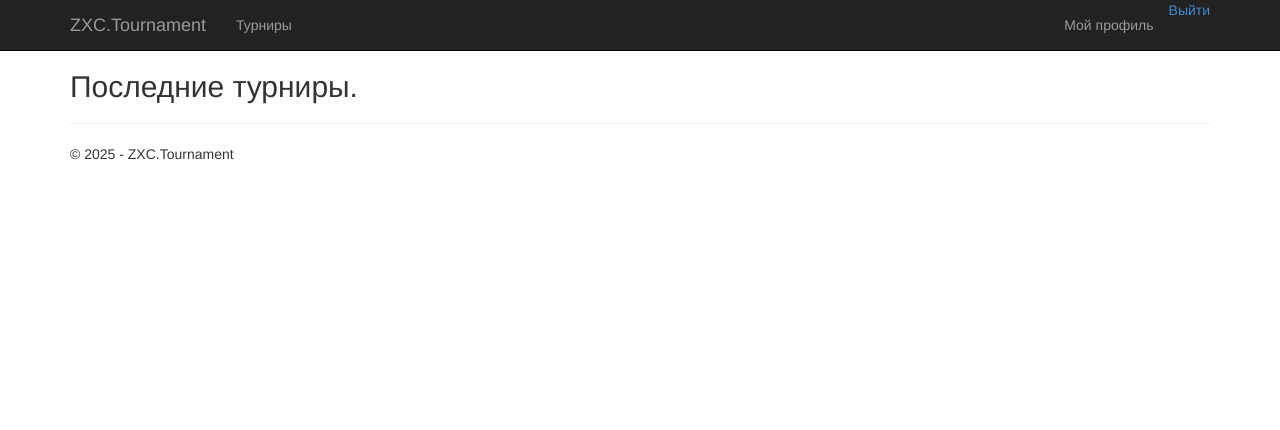
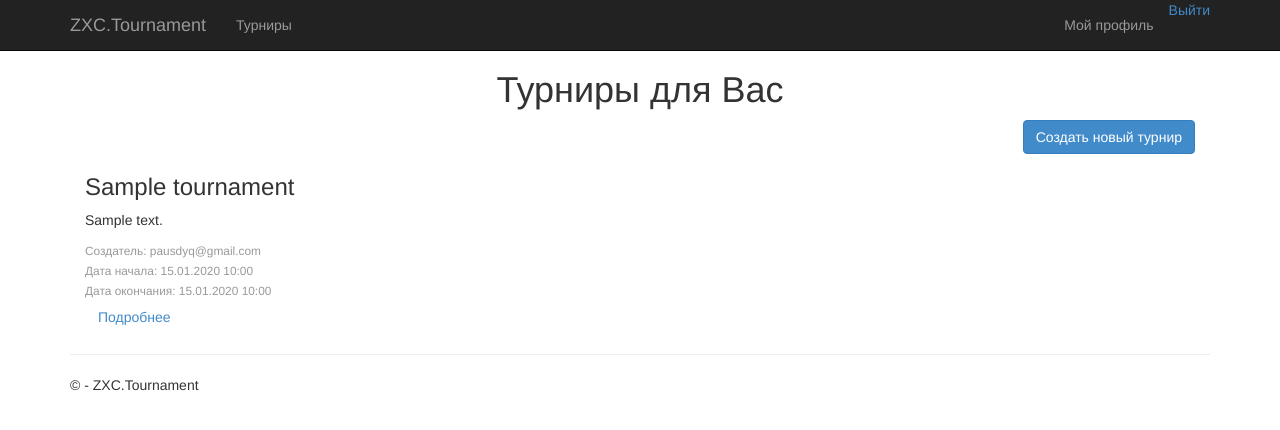
Before and after one commit to Pauqqqsdy/EsportsSystem, a Django app: page /tournaments/ in a window 1280 px wide. Shown: the top 430 px of the page. Run offline with Django 3.2, Linux system fonts and the light colour scheme; a user stored in the database is signed in; data comes from the database, SQL or seed files in the repository; both versions use the stored data as it was after the commit; tables that the repository leaves empty hold one stand-in row (values such as "Sample post"); some libraries are stand-ins or nearby versions.

Commit message:
Tournament creation was made

```diff
--- a/EsportsSystem/urls.py
+++ b/EsportsSystem/urls.py
@@ -13,6 +13,8 @@ urlpatterns = [
     path('', views.home, name='home'),
     path('tournaments/', views.tournaments, name='tournaments'),
     path('profile/', views.profile, name='profile'),
+    path('tournaments/', views.tournaments, name='tournaments'),
+    path('tournaments/create/', views.create_tournament, name='create_tournament'),
 
     # Аутентификация
     path('login/',
--- a/app/models.py
+++ b/app/models.py
@@ -1,7 +1,15 @@
-"""
-Definition of models.
-"""
+from django.db import models
+from django.contrib.auth.models import User
+from django.utils import timezone
 
-from django.db import models
+class Tournament(models.Model):
+    name = models.CharField(max_length=200, verbose_name="Название турнира")
+    description = models.TextField(verbose_name="Описание")
+    creator = models.ForeignKey(User, on_delete=models.CASCADE)
+    created_at = models.DateTimeField(default=timezone.now)
+    start_date = models.DateTimeField()
+    end_date = models.DateTimeField()
+    is_active = models.BooleanField(default=True)
 
-# Create your models here.
+    class Meta:
+        ordering = ['-created_at']
--- a/app/templates/app/tournaments.html
+++ b/app/templates/app/tournaments.html
@@ -1,8 +1,38 @@
 {% extends "app/layout.html" %}
 
 {% block content %}
+<div class="container">
+    <h1 class="text-center mb-4">Турниры для Вас</h1>
 
-<h2>{{ title }}.</h2>
-<h3>{{ message }}</h3>
+    {% if user.is_authenticated %}
+    <div class="text-right mb-4">
+        <a href="{% url 'create_tournament' %}" class="btn btn-primary">
+            Создать новый турнир
+        </a>
+    </div>
+    {% endif %}
 
+    <div class="row">
+        {% for tournament in tournaments %}
+        <div class="col-md-6 mb-4">
+            <div class="card h-100">
+                <div class="card-body">
+                    <h3 class="card-title">{{ tournament.name }}</h3>
+                    <p class="card-text">{{ tournament.description|truncatechars:150 }}</p>
+                    <div class="text-muted mb-2">
+                        <small>Создатель: {{ tournament.creator.username }}</small><br>
+                        <small>Дата начала: {{ tournament.start_date|date:"d.m.Y H:i" }}</small><br>
+                        <small>Дата окончания: {{ tournament.end_date|date:"d.m.Y H:i" }}</small>
+                    </div>
+                    <a href="#" class="btn btn-outline-primary">Подробнее</a>
+                </div>
+            </div>
+        </div>
+        {% empty %}
+        <div class="col-12">
+            <div class="alert alert-info">На данный момент нет активных турниров.</div>
+        </div>
+        {% endfor %}
+    </div>
+</div>
 {% endblock %}
--- a/app/views.py
+++ b/app/views.py
@@ -3,12 +3,13 @@ Definition of views.
 """
 
 from datetime import datetime
-from django.shortcuts import render
 from django.http import HttpRequest
 from django.contrib.auth.decorators import login_required
 from django.shortcuts import render, redirect
 from django.contrib.auth.forms import UserCreationForm
 from django.contrib import messages
+from .models import Tournament
+from .forms import TournamentForm
 
 def home(request):
     """Renders the home page."""
@@ -41,6 +42,19 @@ def profile(request):
         'year': datetime.now().year,
     })
 
+@login_required
+def create_tournament(request):
+    if request.method == 'POST':
+        form = TournamentForm(request.POST)
+        if form.is_valid():
+            tournament = form.save(commit=False)
+            tournament.creator = request.user
+            tournament.save()
+            return redirect('tournaments')
+    else:
+        form = TournamentForm()
+    return render(request, 'app/create_tournament.html', {'form': form})
+
 def register(request):
     if request.method == 'POST':
         form = UserCreationForm(request.POST)
@@ -56,3 +70,10 @@ def register(request):
         'title': 'Регистрация',
         'year': datetime.now().year,
     })
+
+def tournaments(request):
+    latest_tournaments = Tournament.objects.filter(is_active=True).order_by('-created_at')[:10]
+    return render(request, 'app/tournaments.html', {
+        'tournaments': latest_tournaments,
+        'title': 'Турниры',
+    })
```
Also changed, not shown: app/forms.py (+11 -0 lines), app/templates/app/create_tournament.html (added, +34 -0 lines), app/migrations/0001_initial.py (added), db.sqlite3, 1 other file.
